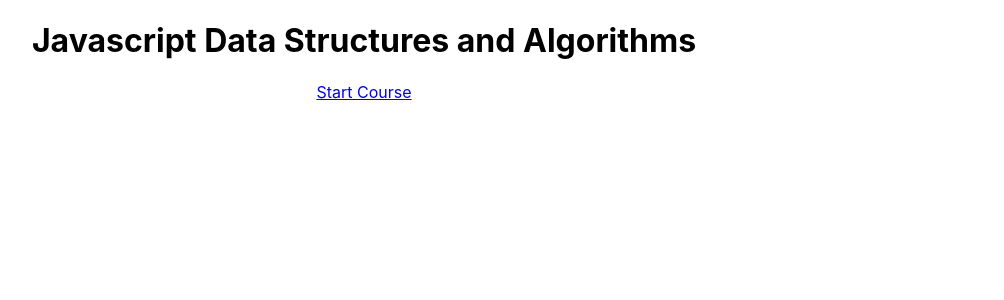
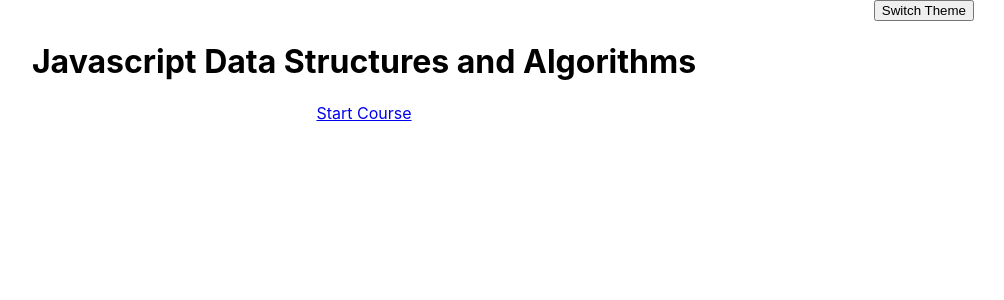
Before and after one commit to HariKrishnan2k18/Web_development_Course, a React (Create React App) app: page / in a window 1280 px wide. Shown: the top 300 px of the page, without its empty margins (276-1280 px from the left). Built offline with nearby package versions, Linux system fonts and the light colour scheme.

Commit message:
added theme style

```diff
--- a/src/App.js
+++ b/src/App.js
@@ -1,12 +1,53 @@
-import React from "react";
+import React, { useState } from "react";
 import { BrowserRouter as Router, Route, Routes, Link } from "react-router-dom";
 import CoursePlayer from "./Component/CoursePlayer/CoursePlayer";
+import { ThemeProvider } from "styled-components";
+import { AppContainer } from "./Component/CoursePlayer/styled.components";
 
 function App() {
   const title = "Javascript Data Structures and Algorithms";
+  const darkTheme = {
+    type: "dark",
+    background: "#2d2f31",
+    color: "white",
+    contentlayout: "#2d2f31"
+  };
+  const lightTheme = {
+    background: "white",
+    color: "black",
+    contentlayout: "#f7f9fa",
+    type: "light"
+  };
+  const [theme, setTheme] = useState("light");
+  const obj = {
+    light: lightTheme,
+    dark: darkTheme
+  };
+
+  // const imgurl = theme === "light" ? ThemeDark : ThemeWhite;
+
   return (
+    <ThemeProvider theme={obj[theme]}>
       <Router>
-      <div className="App">
+        <AppContainer>
+          <div
+            style={{
+              width: "100%",
+              display: "flex",
+              flexDirection: "row",
+              justifyContent: "flex-end",
+              marginRight: "30px"
+            }}
+          >
+            <button
+              width={"20px"}
+              style={{ marginRight: "30px" }}
+              onClick={() =>
+                theme === "dark" ? setTheme("light") : setTheme("dark")}
+            >
+              Switch Theme
+            </button>
+          </div>
           <Routes>
             <Route path="/course" element={<CoursePlayer title={title} />} />
             <Route
@@ -19,7 +60,8 @@ function App() {
                     width: "100%",
                     alignItems: "center",
                     justifyContent: "center",
-                  textAlign: "center"
+                    textAlign: "center",
+                    height: "100%"
                   }}
                 >
                   <h1>
@@ -30,8 +72,9 @@ function App() {
               }
             />
           </Routes>
-      </div>
+        </AppContainer>
       </Router>
+    </ThemeProvider>
   );
 }
 
--- a/src/Component/CoursePlayer/CoursePlayer.jsx
+++ b/src/Component/CoursePlayer/CoursePlayer.jsx
@@ -11,8 +11,11 @@ import {
   VideoTitle
 } from "./styled.components";
 import { isMobile } from "react-device-detect";
-import PlayIcon from "../../Assets/Logo/play-button.svg";
-import FileIcon from "../../Assets/Logo/file-button.svg";
+import PlayIconWhite from "../../Assets/Logo/play-button.svg";
+import FileIconWhite from "../../Assets/Logo/file-button.svg";
+import PlayIconYellow from "../../Assets/Logo/play-button-yellow.svg";
+import FileIconYellow from "../../Assets/Logo/file-button-yellow.svg";
+import { useTheme } from "styled-components";
 
 const FOLDER_ID = "1-1Q8yNbknFn-CMzFik1xp1bI5r9GaNMX";
 const API_KEY = "AIzaSyDoNuBE0rTDp_IIRaklAaibErtalhb3mN4";
@@ -29,10 +32,22 @@ const getFolderDetails = async (folderId, apiKey) => {
 };
 
 const VideoPlayer = ({ title }) => {
+  const theme = useTheme();
   const [currentVideo, setCurrentVideo] = useState(null);
   const [subFolders, setSubFolders] = useState([]);
   const [videos, setVideos] = useState([]);
   const [currentSubFolder, setCurrentSubFolder] = useState(null);
+  console.log(theme);
+  const ImageTheme = {
+    light: {
+      play: PlayIconWhite,
+      file: FileIconWhite
+    },
+    dark: {
+      play: PlayIconYellow,
+      file: FileIconYellow
+    }
+  };
   useEffect(() => {
     const fetchFolders = async () => {
       try {
@@ -145,7 +160,11 @@ const VideoPlayer = ({ title }) => {
                         onClick={() => handleVideoSelect(video)}
                       >
                         <span>
-                          <img src={PlayIcon} alt="^" width={"20px"}></img>
+                          <img
+                            src={ImageTheme[theme.type].play}
+                            alt="^"
+                            width={"20px"}
+                          ></img>
                         </span>
                         <span>
                           {video.name.replace(/^\d+\.\s|\.mp4$/g, "")}
@@ -163,7 +182,11 @@ const VideoPlayer = ({ title }) => {
                         style={{ cursor: "pointer" }}
                       >
                         <span>
-                          <img src={FileIcon} alt="^" width={"20px"}></img>
+                          <img
+                            src={ImageTheme[theme.type].file}
+                            alt="^"
+                            width={"20px"}
+                          ></img>
                         </span>
                         <span>
                           {/* {video.name.replace(
--- a/src/Component/CoursePlayer/styled.components.js
+++ b/src/Component/CoursePlayer/styled.components.js
@@ -1,10 +1,18 @@
 import styled from "styled-components";
+
+export const AppContainer = styled.div`
+  background: ${({ theme }) => theme.background};
+  color: ${({ theme }) => theme.color};
+  height: 100%;
+  min-height: 100vh;
+`;
 
 export const Container = styled.div`
   display: flex;
-  height: 100vh;
+  height: 100%;
   gap: ${props => (props.fullview ? "0px" : "24px")};
   width: 100%;
+
   @media (max-width: 768px) {
     flex-direction: column;
     gap: 0px;
@@ -39,7 +47,7 @@ export const SubFolderDiv = styled.div`
 `;
 
 export const FolderHeader = styled.h4`
-  background: #f7f9fa;
+  background: ${({ theme }) => theme.contentlayout};
   cursor: pointer;
   padding: 10px;
   margin: 0px;
@@ -68,5 +76,5 @@ export const VideoTitle = styled.div`
   cursor: pointer;
   display: flex;
   flex-direction: row;
-  gap: 8px;
+  gap: 16px;
 `;
```
Also changed, not shown: src/Assets/Logo/file-button-yellow.svg (added), src/Assets/Logo/play-button-yellow.svg (added). Lines whose indentation alone changed are shown as unchanged.
